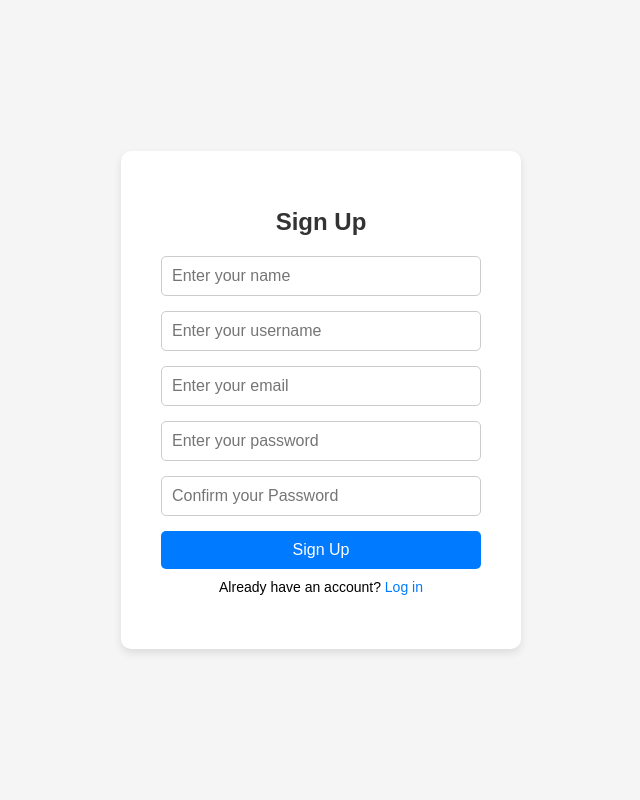
After one commit to harrythe6arry/lab-management, a Flask app: page /signup in a window 1280 px wide. The commit adds this page. Shown: the whole page, without its empty margins (319-959 px from the left). Run offline with Flask 3, Linux system fonts and the light colour scheme; some libraries are stand-ins or nearby versions.

Commit message:
<add>(frontend): Added SignUp page with relevant input fields: Name, username, email, password, confirm password

```diff
--- a/app.py
+++ b/app.py
@@ -1,17 +1,32 @@
-from urllib import request
-
-from flask import Flask, render_template, redirect, url_for
+from flask import Flask, render_template, redirect, url_for, request
+from flask_wtf.csrf import CSRFProtect
 
 app = Flask(__name__)
 
 
 @app.route('/')
-def hello_world():  # put application's code here
+def hello_world():
     return 'Hello World!'
 
+@app.route('/login', methods=['GET', 'POST'])
+def login():
+    if request.method == 'POST':
+        username = request.form.get('username')
+        password = request.form.get('password')
+        # Placeholder logic: Validate these credentials
+        print(f"Username: {username}, Password: {password}")
+        return redirect(url_for('hello_world'))  # Redirect after login
+    return render_template('login.html')
+
+@app.route('/signup', methods=['GET', 'POST'])
+def signup():
+    if request.method == 'POST':
+        username = request.form.get('username')
+        password = request.form.get('password')
+        # Placeholder logic: Store these credentials in your database securely
+        print(f"Username: {username}, Password: {password}")
+        return redirect(url_for('login'))
+    return render_template('signup.html')
 
 if __name__ == '__main__':
     app.run()
-@app.route('/login')
-def login():
-    return render_template('login.html')
--- a/templates/login.html
+++ b/templates/login.html
@@ -14,7 +14,7 @@
             <input type="password" name="password" placeholder="Enter your password" required>
             <button type="submit">Login</button>
         </form>
-        <p>Don't have an account? <a href="/sign-up">Sign up</a></p>
+        <p>Don't have an account? <a href="/signup">Sign up</a></p>
     </div>
 </body>
 </html>
--- /dev/null
+++ b/templates/signup.html
@@ -0,0 +1,26 @@
+<!DOCTYPE html>
+<html lang="en">
+<head>
+    <meta charset="UTF-8">
+    <meta name="viewport" content="width=device-width, initial-scale=1.0">
+    <title>Sign Up</title>
+    <link rel="stylesheet" href="{{ url_for('static', filename='style.css') }}">
+</head>
+<body>
+    <div class="login-container">
+        <h1>Sign Up</h1>
+        <form action="{{ url_for('signup') }}" method="POST">
+            <input type="text" name="Name" placeholder="Enter your name" required>
+            <input type="text" name="username" placeholder="Enter your username" required>
+            <input type="text" name="email" placeholder="Enter your email" required>
+            <input type="password" name="password" placeholder="Enter your password" required>
+            <input type="password" name="password" placeholder="Confirm your Password" required>
+
+            <button type="submit">Sign Up</button>
+</form>
+
+        </form>
+        <p>Already have an account? <a href="{{ url_for('login') }}">Log in</a></p>
+    </div>
+</body>
+</html>
```
Also changed, not shown: config.py (line endings or trailing spaces).
